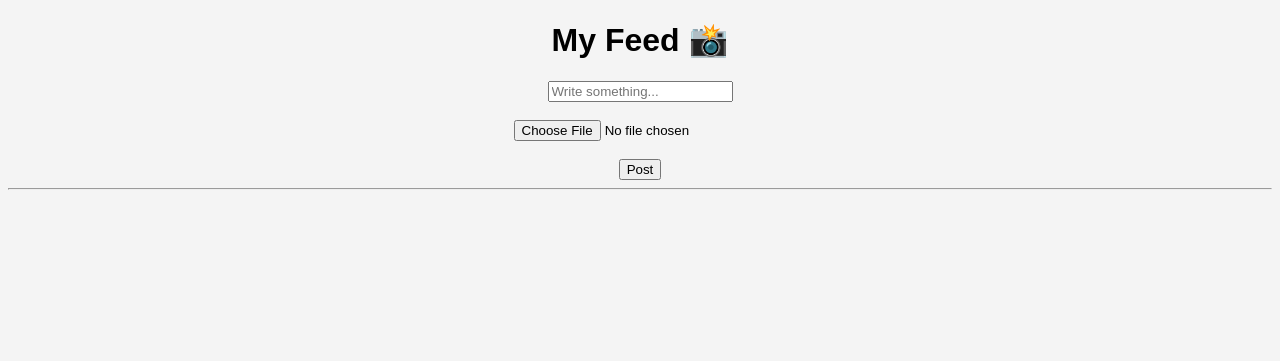
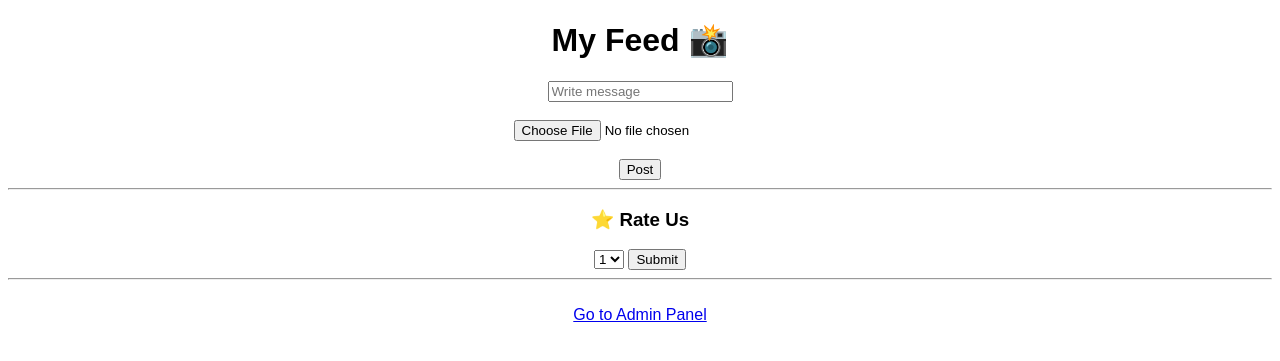
Before and after one commit to duniaparnasomarouthu-creator/quickshare, a Flask app: page /dashboard in a window 1280 px wide. Shown: the top 361 px of the page. Run offline with Flask 3, Linux system fonts and the light colour scheme; the visitor is signed in with stand-in values (Sample User, id 1); data that the repository does not hold is empty.

Commit message:
Update dashboard.html

```diff
--- a/templates/dashboard.html
+++ b/templates/dashboard.html
@@ -4,17 +4,14 @@
 <title>Dashboard</title>
 </head>
 
-<body style="font-family:Arial;text-align:center;background:#f4f4f4;">
+<body style="font-family:Arial;text-align:center;">
 
 <h1>My Feed 📸</h1>
 
 <form action="/upload" method="POST" enctype="multipart/form-data">
 
-<input type="text" name="message" placeholder="Write something..." required>
-<br><br>
-
-<input type="file" name="file" required>
-<br><br>
+<input type="text" name="message" placeholder="Write message" required><br><br>
+<input type="file" name="file" required><br><br>
 
 <button>Post</button>
 
@@ -22,24 +19,40 @@
 
 <hr>
 
-<div style="display:grid;grid-template-columns:repeat(3,1fr);gap:10px;padding:20px;">
+<h3>⭐ Rate Us</h3>
+
+<form action="/rate" method="POST">
+<select name="rating">
+<option>1</option>
+<option>2</option>
+<option>3</option>
+<option>4</option>
+<option>5</option>
+</select>
+<button>Submit</button>
+</form>
+
+<hr>
+
+<div style="display:grid;grid-template-columns:repeat(3,1fr);gap:10px;">
 
 {% for post in posts %}
-<div style="background:white;padding:10px;border-radius:10px;">
+<div style="border:1px solid #ccc;padding:10px;">
 
 <p>{{ post[1] }}</p>
 
-<img src="{{ url_for('static', filename='uploads/' + post[0]) }}"
-style="width:100%;border-radius:5px;">
+<img src="{{ url_for('static', filename='uploads/' + post[0]) }}" width="200">
 
-<br><br>
-
-<a href="/download/{{ post[0] }}">⬇ Download</a>
+<br>
+<a href="/download/{{ post[0] }}">Download</a>
 
 </div>
 {% endfor %}
 
 </div>
 
+<br>
+<a href="/admin">Go to Admin Panel</a>
+
 </body>
 </html>
```
